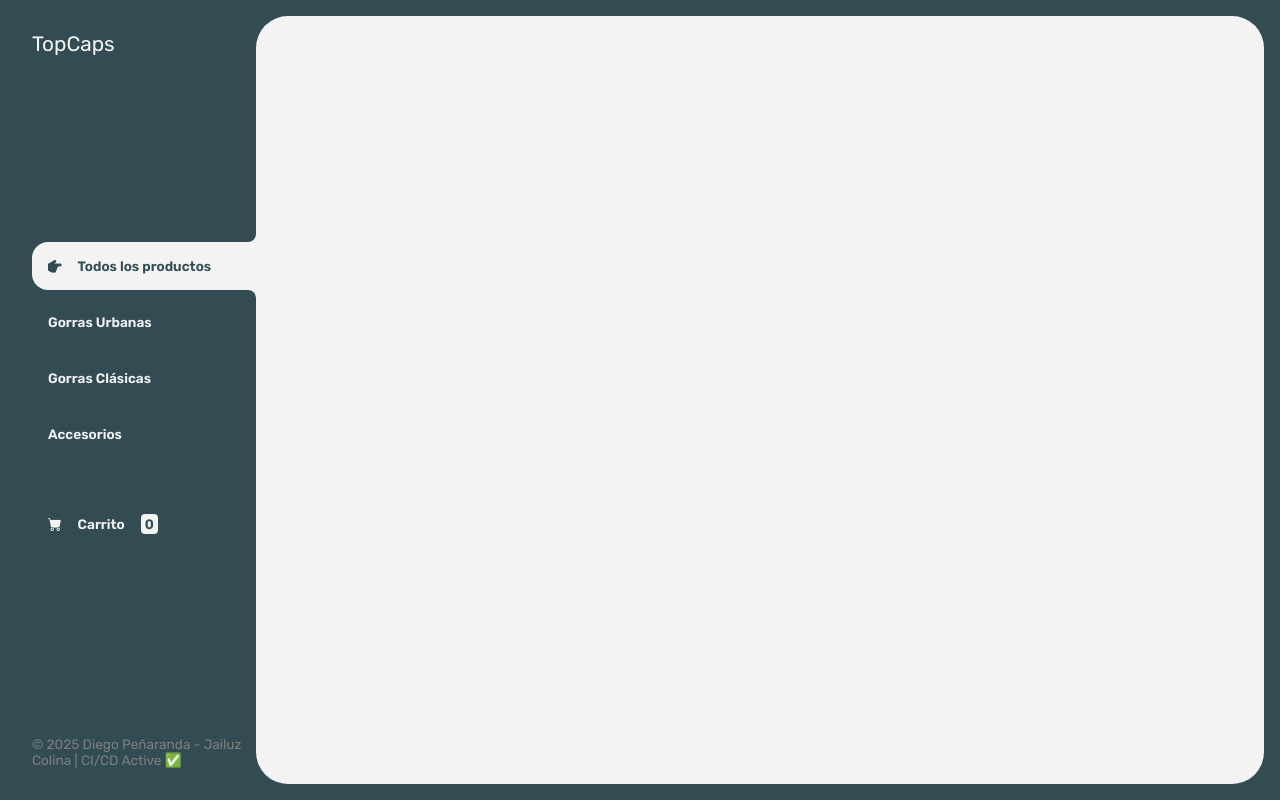
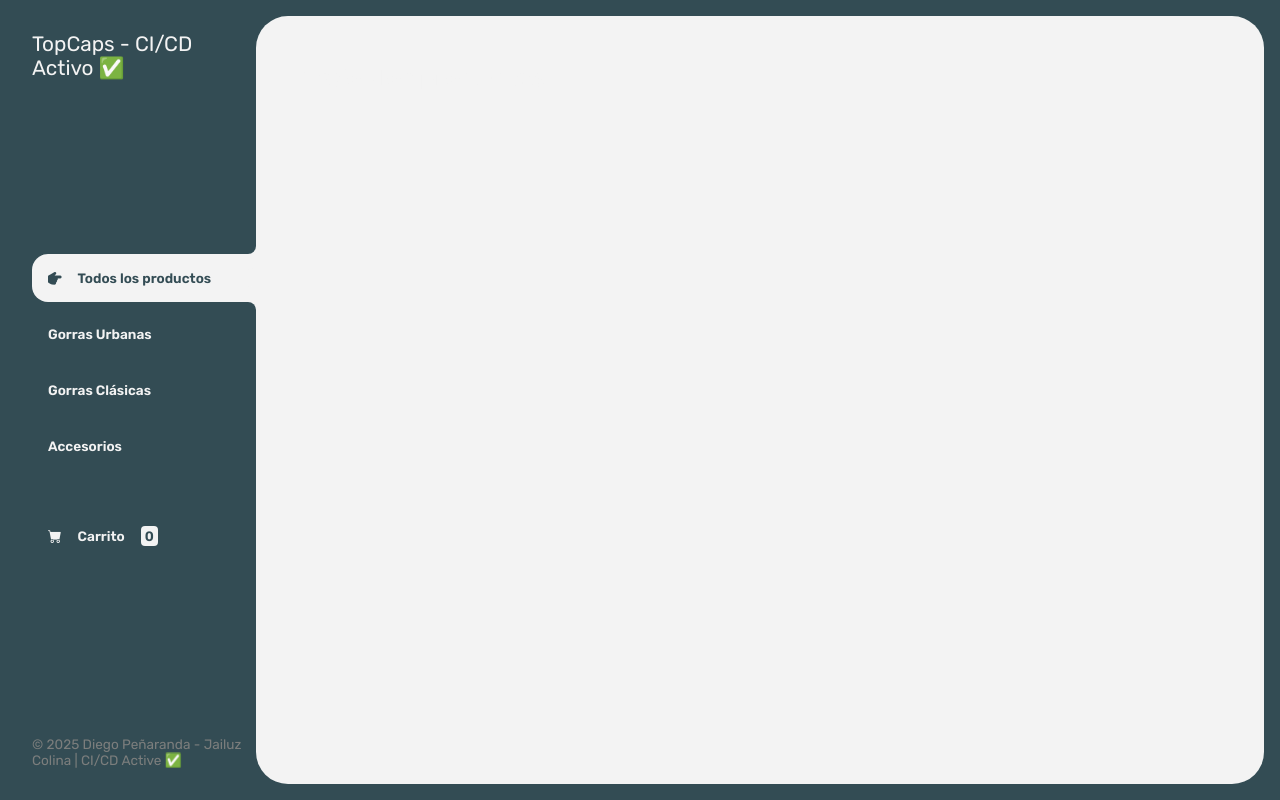
Before and after one commit to Andres347-07/WEB, a website with bundled scripts: page index.html in a window 1280 px wide. Built offline with nearby package versions, Linux system fonts and the light colour scheme; no server answers.

Commit message:
test: Demostrar CI/CD funcionando

```diff
--- a/index.html
+++ b/index.html
@@ -21,7 +21,7 @@
 
     <!-- Header principal -->
     <header class="header-mobile">
-      <a href="index.html" class="logo">TopCaps</a>
+      <a href="index.html" class="logo">TopCaps  - CI/CD Activo ✅</a>
       <button class="open-menu" id="open-menu" aria-label="Abrir menú">
         <i class="bi bi-list"></i>
       </button>
@@ -33,7 +33,7 @@
         <i class="bi bi-x"></i>
       </button>
       <header>
-        <a href="index.html" class="logo">TopCaps</a>
+        <a href="index.html" class="logo">TopCaps  - CI/CD Activo ✅</a>
       </header>
 
       <nav>
```
